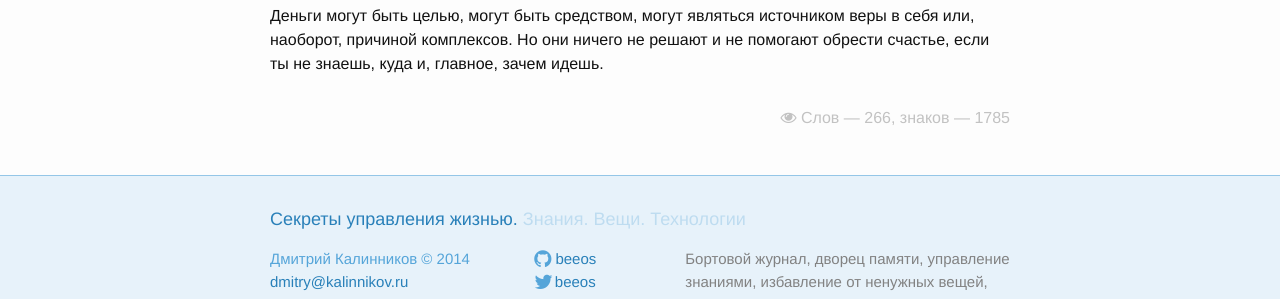
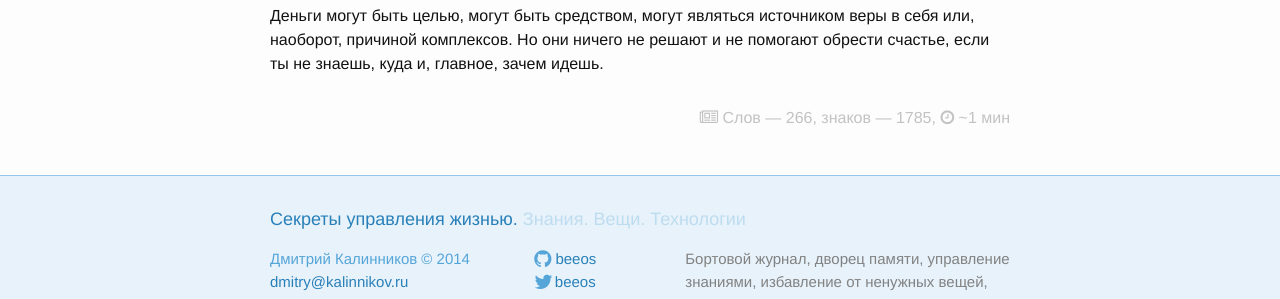
Before and after one commit to beeos/beeos.github.io, a Jekyll site: the page built from _posts/2007-11-09-there-is-no-beautiful-life.markdown, in a window 1280 px wide. Shown: the part 751-1050 px from the top of the page. Built offline with Jekyll 4.4.1, drawn with Linux system fonts in a browser that asks for light colours; nearby versions of some CDN libraries.

Commit message:
Adding approximate reading time

```diff
--- a/_layouts/post.html
+++ b/_layouts/post.html
@@ -11,7 +11,7 @@ layout: default
     {{ content | replace:' —','&nbsp;—' }}
   </article>
 
-  <p class="calm right"><i class="fa fa-eye"></i> Слов — <span class="number">{{ content | number_of_words }}</span>, знаков — <span class="number">{{ content | size }}</span></p>
+  <p class="calm right"><i class="fa fa-newspaper-o"></i> Слов — <span class="number">{{ content | number_of_words }}</span>, знаков — <span class="number">{{ content | size }}</span>, <i class="fa fa-clock-o"></i> ~{{ content | size | divided_by:1200 }} мин</p>
 
     <!-- div id="disqus_thread"></div>
     <script type="text/javascript">
```
